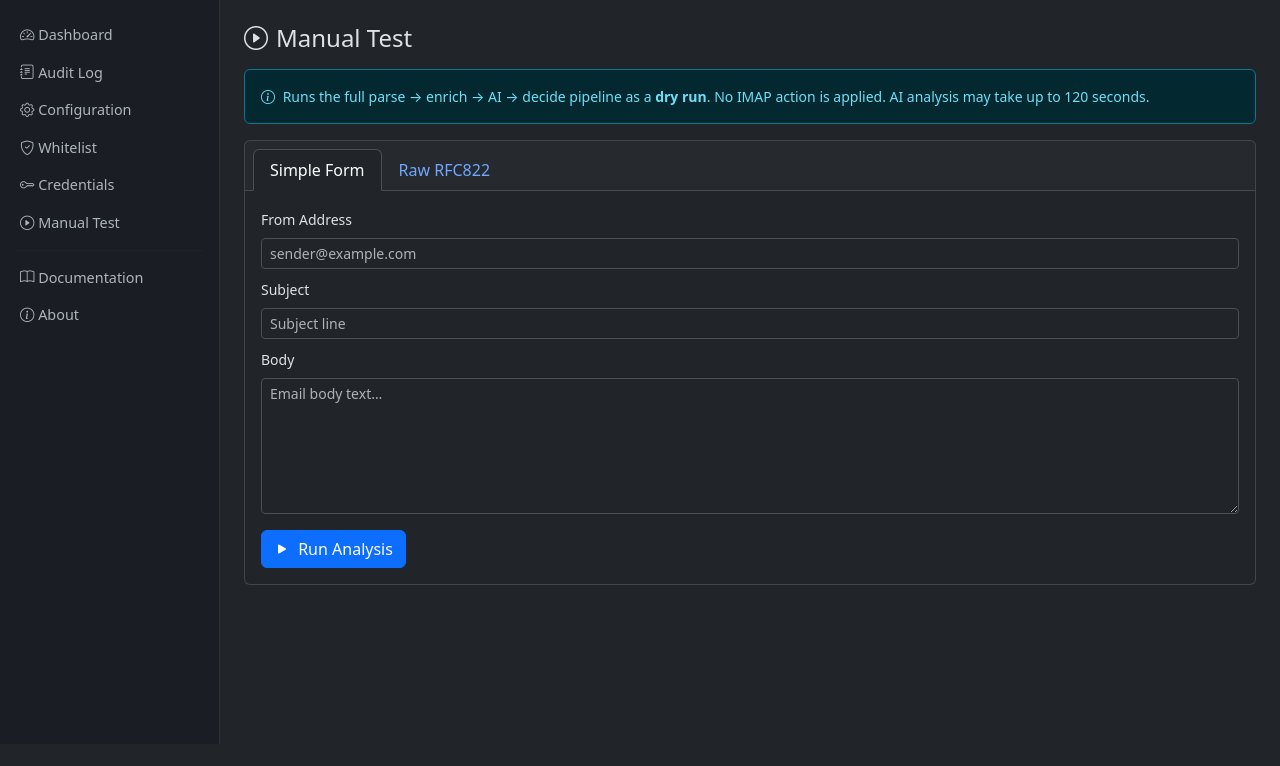
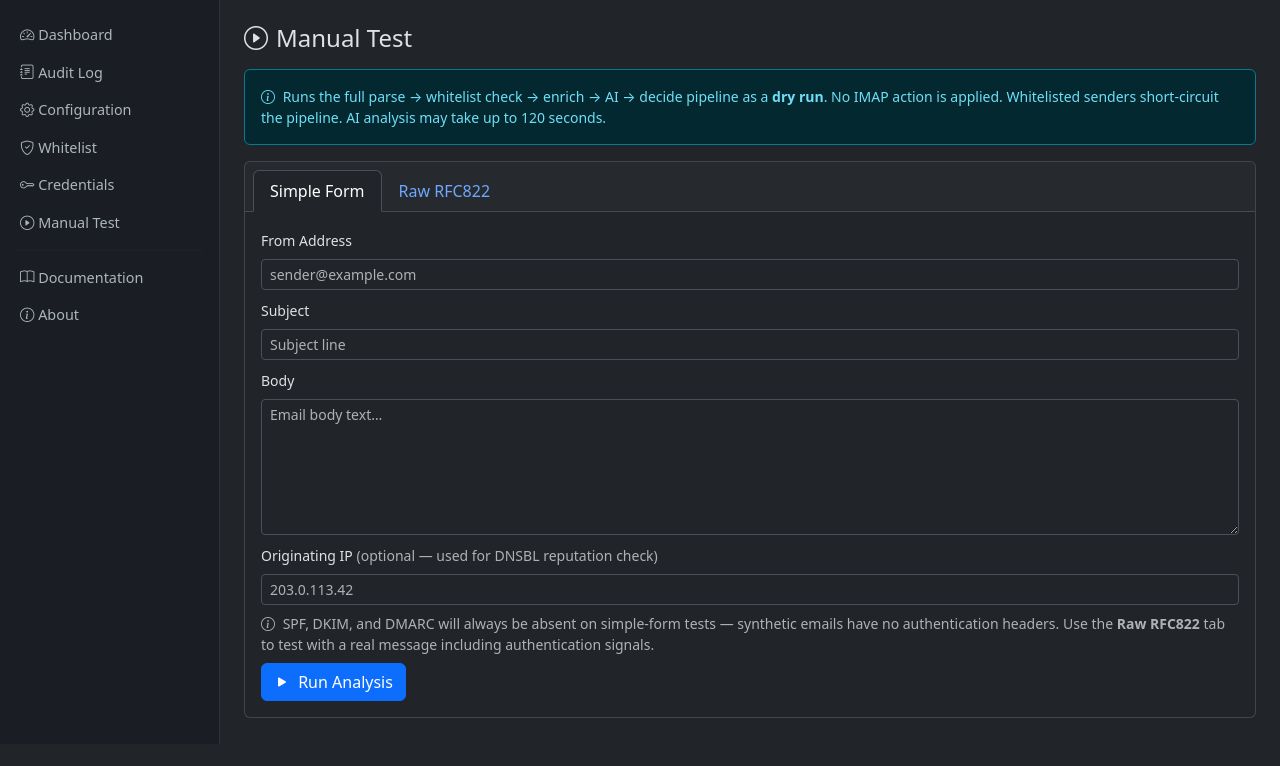
Before and after one commit to ascarola/verdictmail, a Flask app: template src/verdictmail/web/templates/test.html in a window 1280 px wide. Shown: the part 56-822 px from the top of the page. Before the commit the page ends 800 px from the top, so only its background shows below. Run offline with Flask 3, Linux system fonts and the light colour scheme; the template is opened without the code that fills it, so the values that code supplies are empty.

Commit message:
feat: whitelist check in manual test; optional originating IP field; docs updates

```diff
--- a/src/verdictmail/web/app.py
+++ b/src/verdictmail/web/app.py
@@ -675,12 +675,23 @@ def test():
         from_addr = request.form.get("from_addr", "test@example.com").strip()
         subject = request.form.get("subject", "(no subject)").strip()
         body = request.form.get("body", "").strip()
+        originating_ip = request.form.get("originating_ip", "").strip()
         msg = email.mime.text.MIMEText(body, "plain", "utf-8")
         msg["From"] = from_addr
         msg["To"] = "sentinel@example.com"
         msg["Subject"] = subject
         msg["Message-ID"] = "<test@verdictmail>"
         msg["Date"] = "Mon, 01 Jan 2024 00:00:00 +0000"
+        if originating_ip:
+            import ipaddress as _ipaddress
+            try:
+                _ipaddress.IPv4Address(originating_ip)
+                msg["Received"] = (
+                    f"from mail.example.com ([{originating_ip}])"
+                    f" by verdictmail-test.local with SMTP"
+                )
+            except ValueError:
+                pass  # invalid IP — silently omit
         raw_bytes = msg.as_bytes()
 
     cfg = _load_config()
@@ -701,32 +712,60 @@ def test():
         parsed = parse_raw_message(raw_bytes)
         results["parsed"] = parsed
 
-        enriched = EnrichmentPipeline(dnsbl_lists).run(raw_bytes, parsed)
-        results["enriched"] = enriched
+        # Whitelist check — mirrors the daemon's _match_whitelist logic
+        whitelist_cfg = cfg.get("whitelist", {})
+        whitelist_enabled = whitelist_cfg.get("enabled", True)
+        whitelist_rules = whitelist_cfg.get("rules", []) if whitelist_enabled else []
+        whitelist_match = None
+        if whitelist_rules:
+            _sender  = getattr(parsed, "sender_address", "") or ""
+            _domain  = getattr(parsed, "sender_domain",  "") or ""
+            _subject = (getattr(parsed, "subject", "") or "").lower()
+            for _rule in whitelist_rules:
+                _rs = (_rule.get("sender")           or "").lower()
+                _rd = (_rule.get("sender_domain")    or "").lower()
+                _rq = (_rule.get("subject_contains") or "").lower()
+                if not (_rs or _rd or _rq):
+                    continue
+                if _rs and _rs != _sender:
+                    continue
+                if _rd and _rd != _domain:
+                    continue
+                if _rq and _rq not in _subject:
+                    continue
+                whitelist_match = _rule
+                break
 
-        ai_provider = ai_cfg.get("provider", "ollama")
-        env_vals = _dv(str(ENV_PATH)) if ENV_PATH.exists() else {}
-        if ai_provider == "anthropic":
-            api_key = env_vals.get("ANTHROPIC_API_KEY", "")
-        elif ai_provider == "openai":
-            api_key = env_vals.get("OPENAI_API_KEY", "")
+        if whitelist_match:
+            results["whitelist_match"] = whitelist_match
         else:
-            api_key = env_vals.get("OLLAMA_API_KEY", "")
+            enriched = EnrichmentPipeline(dnsbl_lists).run(raw_bytes, parsed)
+            results["enriched"] = enriched
 
-        ai = AiAnalyzer(
-            provider=ai_provider,
-            model=ai_cfg.get("model", "qwen2.5-coder:14b"),
-            timeout_seconds=int(ai_cfg.get("timeout_seconds", 120)),
-            base_url=ai_cfg.get("ollama_base_url", ai_cfg.get("base_url", "http://localhost:11434")),
-            api_key=api_key,
-        ).analyze(parsed, enriched)
-        results["ai"] = ai
+        if not whitelist_match:
+            ai_provider = ai_cfg.get("provider", "ollama")
+            env_vals = _dv(str(ENV_PATH)) if ENV_PATH.exists() else {}
+            if ai_provider == "anthropic":
+                api_key = env_vals.get("ANTHROPIC_API_KEY", "")
+            elif ai_provider == "openai":
+                api_key = env_vals.get("OPENAI_API_KEY", "")
+            else:
+                api_key = env_vals.get("OLLAMA_API_KEY", "")
 
-        decision = DecisionEngine(
-            flag_threshold=float(threshold_cfg.get("flag", 0.55)),
-            junk_threshold=float(threshold_cfg.get("junk", 0.80)),
-        ).decide(ai)
-        results["decision"] = decision
+            ai = AiAnalyzer(
+                provider=ai_provider,
+                model=ai_cfg.get("model", "qwen2.5-coder:14b"),
+                timeout_seconds=int(ai_cfg.get("timeout_seconds", 120)),
+                base_url=ai_cfg.get("ollama_base_url", ai_cfg.get("base_url", "http://localhost:11434")),
+                api_key=api_key,
+            ).analyze(parsed, enriched)
+            results["ai"] = ai
+
+            decision = DecisionEngine(
+                flag_threshold=float(threshold_cfg.get("flag", 0.55)),
+                junk_threshold=float(threshold_cfg.get("junk", 0.80)),
+            ).decide(ai)
+            results["decision"] = decision
 
     except Exception as exc:
         error_msg = str(exc)
--- a/src/verdictmail/web/templates/test.html
+++ b/src/verdictmail/web/templates/test.html
@@ -6,8 +6,8 @@
 
 <div class="alert alert-info small">
   <i class="bi bi-info-circle me-1"></i>
-  Runs the full parse → enrich → AI → decide pipeline as a <strong>dry run</strong>.
-  No IMAP action is applied. AI analysis may take up to 120 seconds.
+  Runs the full parse → whitelist check → enrich → AI → decide pipeline as a <strong>dry run</strong>.
+  No IMAP action is applied. Whitelisted senders short-circuit the pipeline. AI analysis may take up to 120 seconds.
 </div>
 
 <!-- Input form -->
@@ -49,6 +49,19 @@
             <textarea name="body" class="form-control form-control-sm" rows="6"
               placeholder="Email body text…">{{ request.form.get('body','') }}</textarea>
           </div>
+          <div class="mb-2">
+            <label class="form-label small">
+              Originating IP <span class="text-muted">(optional — used for DNSBL reputation check)</span>
+            </label>
+            <input type="text" name="originating_ip" class="form-control form-control-sm"
+              placeholder="203.0.113.42"
+              value="{{ request.form.get('originating_ip','') }}">
+          </div>
+          <p class="text-muted small mb-0 mt-2">
+            <i class="bi bi-info-circle me-1"></i>
+            SPF, DKIM, and DMARC will always be absent on simple-form tests — synthetic emails have no authentication headers.
+            Use the <strong>Raw RFC822</strong> tab to test with a real message including authentication signals.
+          </p>
         </div>
         <!-- Raw -->
         <div class="tab-pane fade {% if tab == 'raw' %}show active{% endif %}" id="raw-tab">
@@ -95,6 +108,30 @@
         {% else %}(none){% endif %}
       </dd>
     </dl>
+  </div>
+</div>
+{% endif %}
+
+<!-- Whitelist match -->
+{% if results.whitelist_match %}
+{% set wl = results.whitelist_match %}
+<div class="card mb-3 border-success">
+  <div class="card-header text-success"><i class="bi bi-shield-check me-1"></i>Whitelist Match — Pipeline Short-Circuited</div>
+  <div class="card-body small">
+    <p class="mb-2">This sender matched a whitelist rule. Enrichment and AI analysis were skipped.</p>
+    <dl class="row mb-0">
+      {% if wl.sender %}<dt class="col-sm-3">Sender (exact)</dt><dd class="col-sm-9"><code>{{ wl.sender }}</code></dd>{% endif %}
+      {% if wl.sender_domain %}<dt class="col-sm-3">Sender domain</dt><dd class="col-sm-9"><code>{{ wl.sender_domain }}</code></dd>{% endif %}
+      {% if wl.subject_contains %}<dt class="col-sm-3">Subject contains</dt><dd class="col-sm-9"><code>{{ wl.subject_contains }}</code></dd>{% endif %}
+      {% if wl.comment %}<dt class="col-sm-3">Comment</dt><dd class="col-sm-9">{{ wl.comment }}</dd>{% endif %}
+    </dl>
+  </div>
+</div>
+<div class="card mb-3 border-success">
+  <div class="card-header"><i class="bi bi-check2-circle me-1"></i>Final Decision</div>
+  <div class="card-body text-center py-4">
+    <span class="badge badge-pass fs-4 p-3">PASS</span>
+    <p class="text-muted mt-3 mb-0 small">Whitelisted — dry run, no IMAP action applied.</p>
   </div>
 </div>
 {% endif %}
```
Also changed, not shown: src/verdictmail/web/templates/docs.html (+35 -0 lines).
